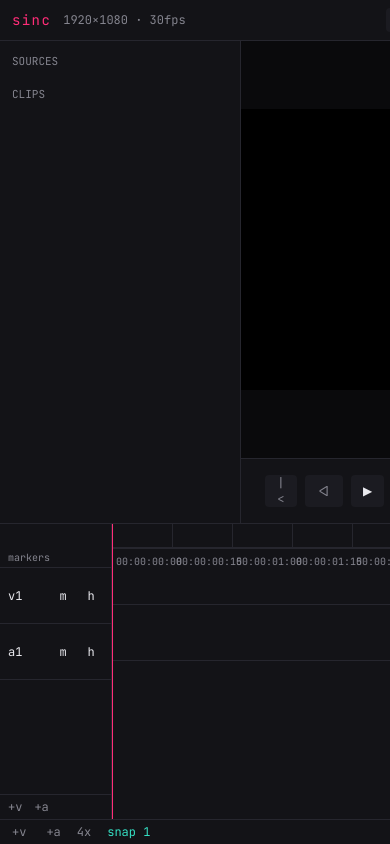
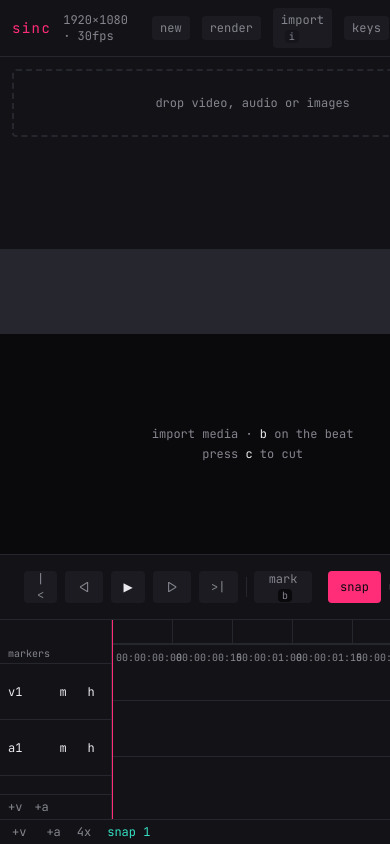
Before and after one commit to angelwingscomms/sinc, a SvelteKit app: page / in a window 390 px wide. Built offline with nearby package versions, Linux system fonts and the light colour scheme.

Commit message:
polish + ship v1: empty states (library drop zone, stage quickstart), responsive layout (<900px stack), render dialog showModal, README with keymap, Cloudflare deploy.

```diff
--- a/src/lib/ui/library.svelte
+++ b/src/lib/ui/library.svelte
@@ -85,6 +85,14 @@
 	class:ring-2={drag}
 	class:ring-sel={drag}
 >
+	{#if p.r.length === 0}
+		<div
+			class="flex flex-1 items-center justify-center rounded border-2 border-dashed border-line p-6 text-center font-mono text-xs text-dim"
+			class:border-sel={drag}
+		>
+			drop video, audio or images
+		</div>
+	{:else}
 		<div class="flex items-center justify-between">
 			<span class="font-mono text-[11px] text-dim uppercase">sources</span>
 		</div>
@@ -132,4 +140,5 @@
 				</button>
 			{/each}
 		</div>
+	{/if}
 </div>
--- a/src/lib/ui/render_bar.svelte
+++ b/src/lib/ui/render_bar.svelte
@@ -2,7 +2,7 @@
 	import { render } from '$lib/render';
 	import { total_frames } from '$lib/project.svelte';
 
-	let open = $state(false);
+	let dialog_el: HTMLDialogElement;
 	let progress = $state(0);
 	let busy = $state(false);
 	let err = $state('');
@@ -25,22 +25,29 @@
 		}
 		busy = false;
 	}
+
+	function reset() {
+		progress = 0;
+		err = '';
+	}
 </script>
 
 <button
 	class="rounded bg-panel2 px-2 py-1 font-mono text-xs text-dim"
 	disabled={busy || total_frames() === 0}
-	onclick={() => (open = true)}>render</button
+	onclick={() => {
+		reset();
+		dialog_el.showModal();
+	}}>render</button
 >
 
-{#if open}
-	<div
-		class="fixed inset-0 z-50 flex items-center justify-center bg-bg/60"
-		role="dialog"
-		aria-label="render dialog"
+<dialog
+	bind:this={dialog_el}
+	class="w-80 rounded bg-panel p-4 ring-1 ring-line backdrop:bg-bg/60 open:flex"
+	onclose={reset}
 >
-		<div class="flex w-80 flex-col gap-3 rounded bg-panel p-4 ring-1 ring-line">
-			<h2 class="font-mono text-sm text-ink">render</h2>
+	<div class="flex flex-col gap-3">
+		<div class="font-mono text-sm text-ink">render</div>
 		<div class="font-mono text-xs text-dim">{total_frames()} frames</div>
 
 		{#if err}
@@ -58,13 +65,7 @@
 			<button
 				class="rounded bg-panel2 px-3 py-1 font-mono text-xs text-dim"
 				disabled={busy}
-					onclick={() => {
-						if (!busy) {
-							open = false;
-							progress = 0;
-							err = '';
-						}
-					}}>close</button
+				onclick={() => dialog_el.close()}>close</button
 			>
 			<button
 				class="rounded bg-sel px-3 py-1 font-mono text-xs text-bg"
@@ -73,5 +74,4 @@
 			>
 		</div>
 	</div>
-	</div>
-{/if}
+</dialog>
--- a/src/routes/+page.svelte
+++ b/src/routes/+page.svelte
@@ -155,6 +155,7 @@
 		<label
 			class="cursor-pointer rounded bg-panel2 px-2 py-1 font-mono text-xs text-dim hover:text-ink"
 			>import
+			<kbd class="ml-1 rounded bg-bg/30 px-1 text-[10px]">i</kbd>
 			<input
 				type="file"
 				multiple
@@ -170,12 +171,21 @@
 		<span class="font-mono text-sm tabular-nums">{tc(ui.pf, p.f)}</span>
 	</header>
 
-	<main class="grid min-h-0 grid-cols-[15rem_1fr] gap-px bg-line">
-		<aside data-r="library" class="min-h-0 overflow-y-auto bg-panel p-3"><Library /></aside>
+	<main class="grid min-h-0 gap-px bg-line max-lg:grid-cols-1 lg:grid-cols-[15rem_1fr]">
+		<aside data-r="library" class="min-h-0 overflow-y-auto bg-panel p-3 max-lg:max-h-48">
+			<Library />
+		</aside>
 		<section data-r="stage" class="grid min-h-0 grid-rows-[1fr_auto] gap-px bg-line">
 			<div class="min-h-0 bg-bg">
 				{#if ui.mode === 'c'}
 					<ClipMaker />
+				{:else if p.r.length === 0}
+					<div class="flex h-full items-center justify-center font-mono text-xs text-dim">
+						<div class="flex flex-col gap-1 text-center">
+							<span>import media · <span class="text-ink">b</span> on the beat</span>
+							<span>press <span class="text-ink">c</span> to cut</span>
+						</div>
+					</div>
 				{:else}
 					<Viewport bind:this={vp} />
 				{/if}
@@ -186,7 +196,9 @@
 		</section>
 	</main>
 
-	<section data-r="timeline" class="h-80 overflow-hidden bg-panel"><Timeline /></section>
+	<section data-r="timeline" class="overflow-hidden bg-panel max-lg:h-56 lg:h-80">
+		<Timeline />
+	</section>
 </div>
 
 <Settings show={show_settings} onclose={() => (show_settings = false)} />
```
Also changed, not shown: plan/sinc.plan.json, 1 other file (tests, documents, lock files or other folders). Lines whose indentation alone changed are shown as unchanged.
